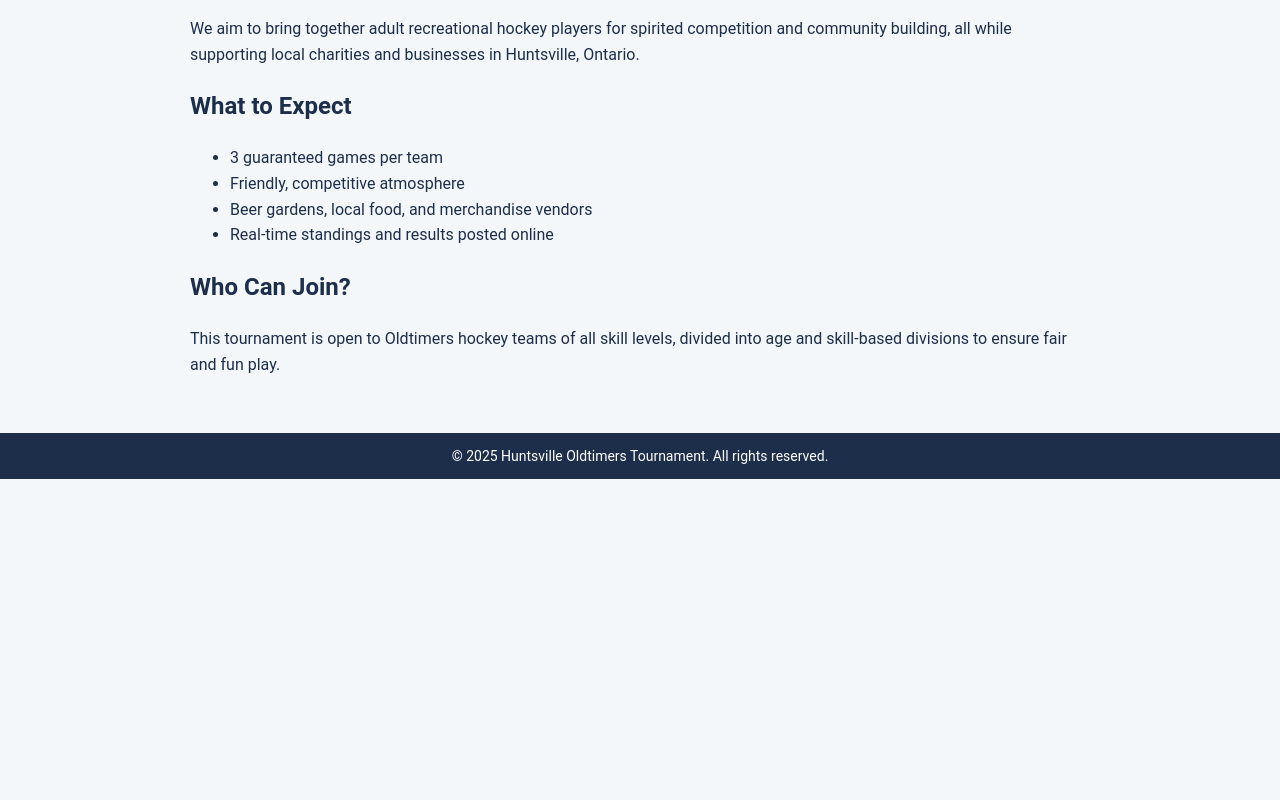
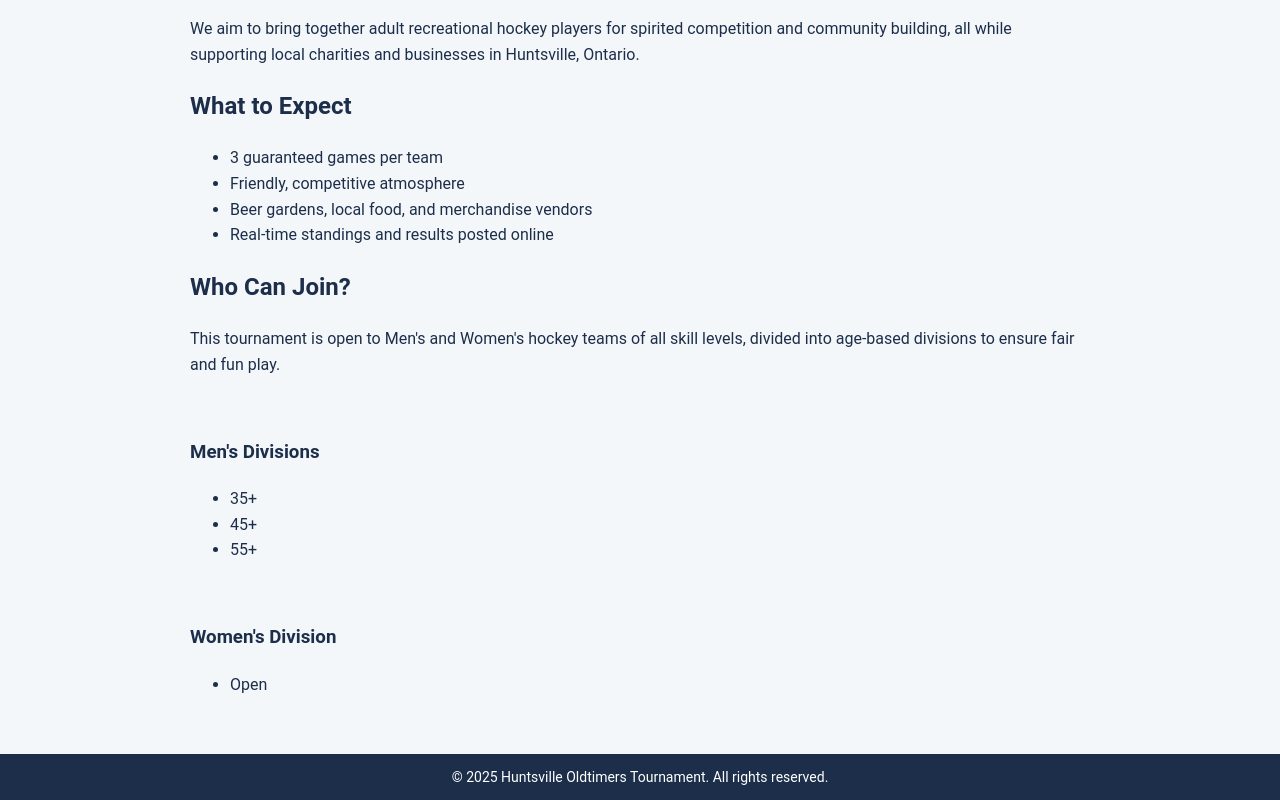
Before and after one commit to tjalapeno-tech/HOT_TOURNAMENT, a plain HTML site: page about.html in a window 1280 px wide. Shown: the part 595-1395 px from the top of the page. Before the commit the page ends 1074 px from the top, so only its background shows below. Drawn offline with Linux system fonts and the light colour scheme.

Commit message:
Update about.html

```diff
--- a/about.html
+++ b/about.html
@@ -37,7 +37,19 @@
     </ul>
 
     <h2>Who Can Join?</h2>
-    <p>This tournament is open to Oldtimers hockey teams of all skill levels, divided into age and skill-based divisions to ensure fair and fun play.</p>
+    <p>This tournament is open to Men's and Women's hockey teams of all skill levels, divided into age-based divisions to ensure fair and fun play.</p>
+    <br>
+    <h3>Men's Divisions</h3>
+    <ul>
+      <li>35+</li>
+      <li>45+</li>
+      <li>55+</li>
+    </ul>
+    <br>
+    <h3>Women's Division</h3>
+    <ul>
+      <li>Open</li>
+    </ul>
   </main>
 
   <footer>
```
